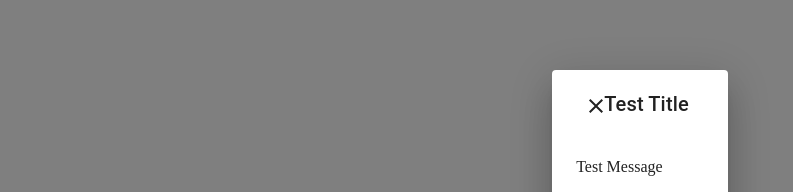
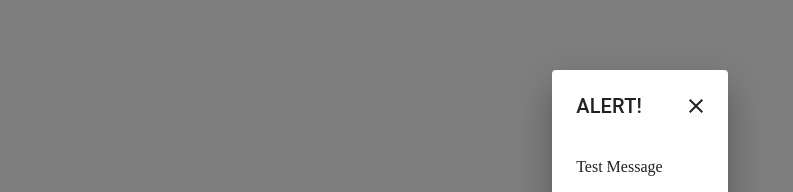
Before and after one commit to gtchiudi/ct-scheduling, a React (Vite) app: page /testAlert in a window 1280 px wide. Both pictures are taken after a click on the button "Open Popup". Shown: the part 233-425 px from the top of the page, without its empty margins (0-793 px from the left). Built offline with nearby package versions, Linux system fonts and the light colour scheme.

Commit message:
fixes (spacing)

```diff
--- a/src/components/alerts.jsx
+++ b/src/components/alerts.jsx
@@ -6,15 +6,19 @@ import DialogActions from '@mui/material/DialogActions';
 import IconButton from '@mui/material/IconButton';
 import CloseIcon from '@mui/icons-material/Close';
 import Button from '@mui/material/Button';
+import Grid from '@mui/material/Grid';
+import Typography from '@mui/material/Typography';
 
 function Popup(props) {
   return (
     <Dialog open={true} onClose={props.onClose}>
       <DialogTitle>
-        <IconButton edge="end" color="inherit" onClick={props.onClose} aria-label="close">
-          <CloseIcon />
-        </IconButton>
-        {props.title}
+        <Grid container justifyContent="space-between" alignItems="center">
+          <Typography variant="h6">{props.title}</Typography>
+          <IconButton edge="end" color="inherit" onClick={props.onClose} aria-label="close">
+            <CloseIcon />
+          </IconButton>
+        </Grid>
       </DialogTitle>
       <DialogContent>
         <p>{props.message}</p>
--- a/src/routes/testAlert.jsx
+++ b/src/routes/testAlert.jsx
@@ -19,7 +19,7 @@ export default function TestAlert() {
     return (
       <div>
         <h1>Test</h1>
-        <button onClick={() => openPopup("Test Title", "Test Message")}>
+        <button onClick={() => openPopup("ALERT!", "Test Message")}>
           Open Popup
         </button>
         {isOpen && (
```
